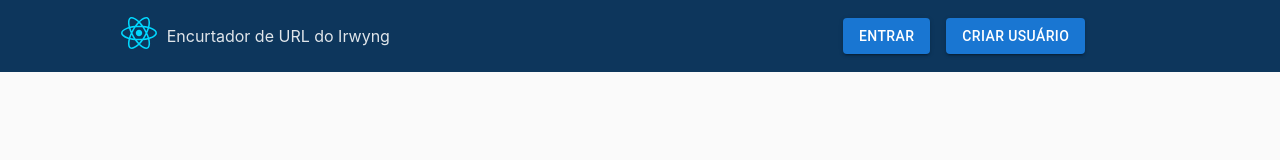
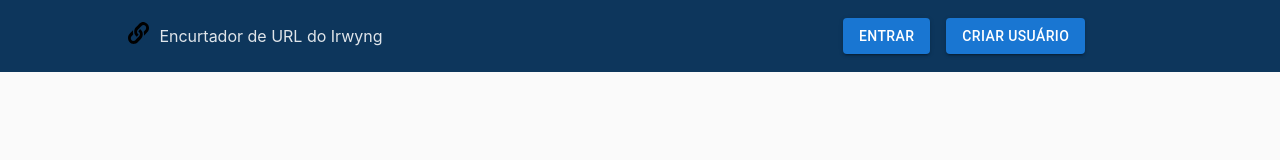
Before and after one commit to ICardosoRamos/Encurtador-de-URLS-do-Irwyng, a React (Vite) app in the folder frontend/: page / in a window 1280 px wide. Shown: the top 160 px of the page. Built offline with nearby package versions, Linux system fonts and the light colour scheme.

Commit message:
feat: change site icon and change loading from exclude button

```diff
--- a/frontend/src/screens/Initial/URL-Shortener.tsx
+++ b/frontend/src/screens/Initial/URL-Shortener.tsx
@@ -213,7 +213,6 @@ export default function URLShortener() {
                         />
                       </Tooltip>
                       <Tooltip title="Excluir URL encurtada">
-                        {loading ? (
                         <Box
                           display={"flex"}
                           width={80}
@@ -221,8 +220,8 @@ export default function URLShortener() {
                           alignItems={"center"}
                           marginLeft={"0px !important"}
                         >
+                          {loading ? (
                             <CircularProgress size={20} />
-                          </Box>
                           ) : (
                             <CssButton
                               startIcon={<Delete color="error" />}
@@ -234,6 +233,7 @@ export default function URLShortener() {
                               }}
                             />
                           )}
+                        </Box>
                       </Tooltip>
                     </TableCell>
                   </TableRow>
--- a/frontend/src/screens/Initial/index.tsx
+++ b/frontend/src/screens/Initial/index.tsx
@@ -1,6 +1,6 @@
 import React from "react";
 import "./index.css";
-import ReactLogo from "../../assets/react.svg";
+import URLLogo from "../../assets/url.svg";
 import { Box, Button, CircularProgress } from "@mui/material";
 import { SignInDialog, SignUpDialog } from "../../components/Dialogs";
 import { InitialUserInfo, TUserInfo, UserInfoContext } from "../../Contexts";
@@ -40,7 +40,7 @@ export default function FakeLogin() {
           <div className="top_bar">
             <div className="top_bar_left">
               <a href="https://iwncr.online">
-                <img src={ReactLogo} alt="logo_site" />
+                <img src={URLLogo} alt="logo_site" />
               </a>
               <p>Encurtador de URL do Irwyng</p>
             </div>
```
Also changed, not shown: frontend/src/assets/url.svg (added). Lines whose indentation alone changed are shown as unchanged.
